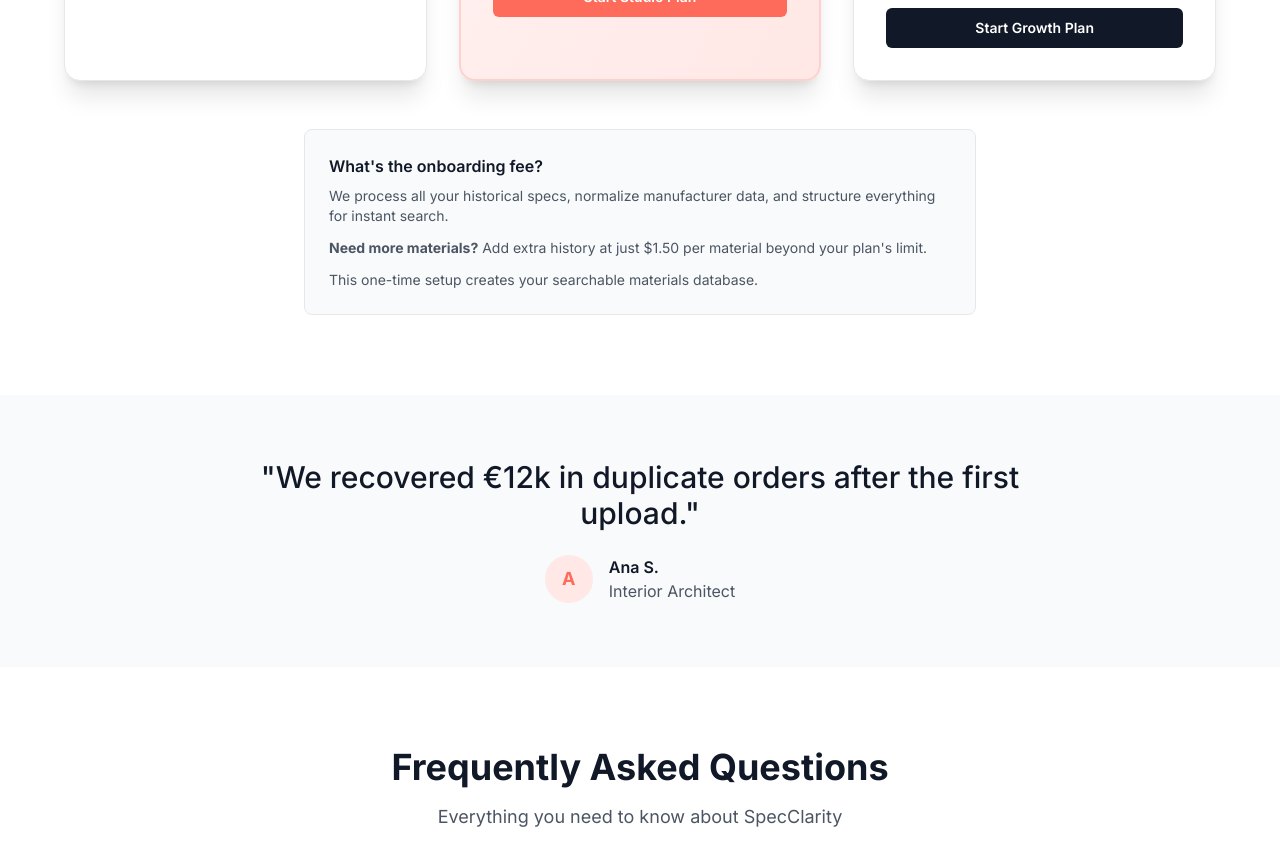
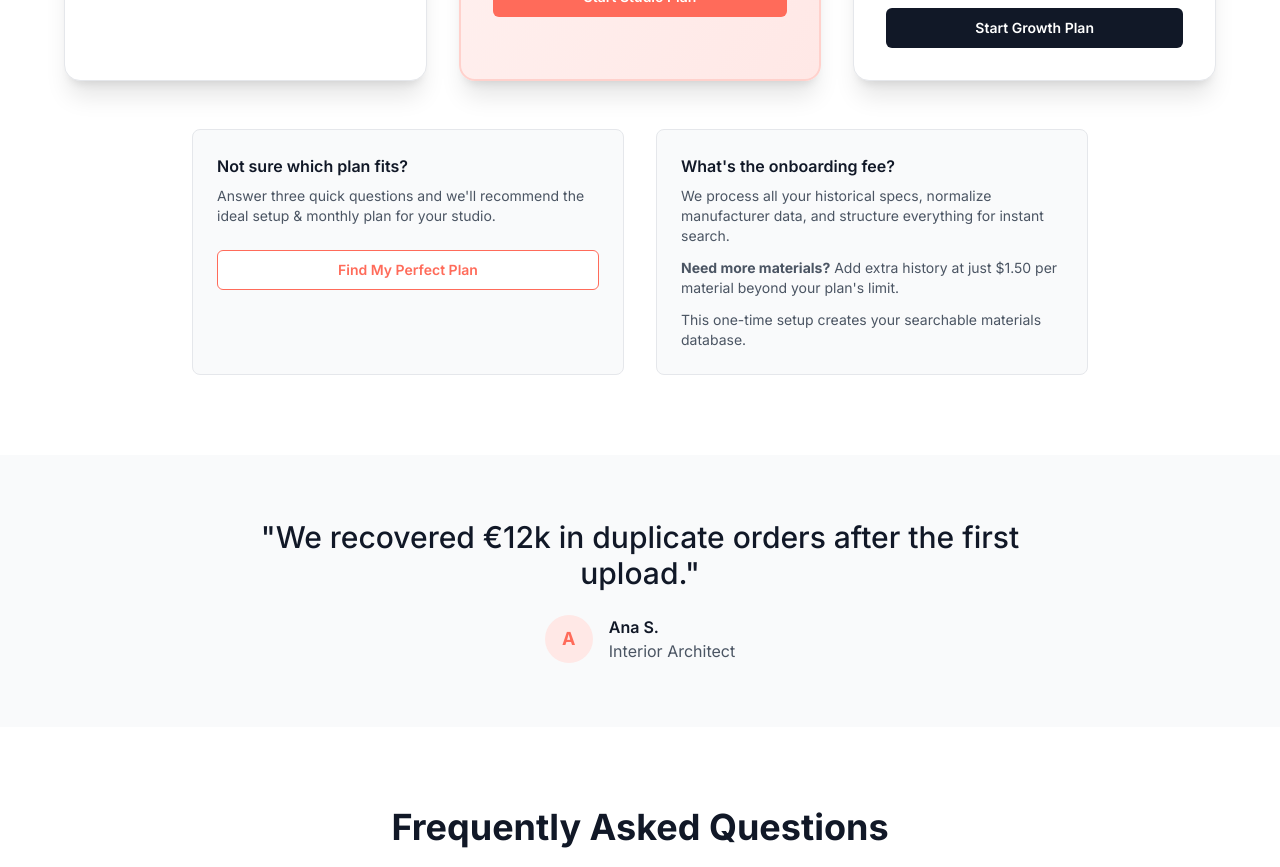
Before and after one commit to martacalvinho/treq-landing, a React (Vite) app: page / in a window 1280 px wide. Shown: the part 3980-4847 px from the top of the page. Built offline with nearby package versions, Linux system fonts and the light colour scheme.

Commit message:
Reverted to commit ac115a0197f65acbf5f25fb8ceaa8f0140c17bff

```diff
--- a/src/components/PricingSection.tsx
+++ b/src/components/PricingSection.tsx
@@ -137,8 +137,25 @@ const PricingSection = () => {
           ))}
         </div>
 
-        {/* Setup Fee Explanation */}
-        <div className="max-w-2xl mx-auto">
+        {/* Helper Sections */}
+        <div className="grid md:grid-cols-2 gap-8 max-w-4xl mx-auto">
+
+          {/* Plan Finder */}
+          <div className="bg-gray-50 rounded-lg p-6 border border-gray-200">
+            <h4 className="font-semibold text-gray-900 mb-2">Not sure which plan fits?</h4>
+            <p className="text-gray-600 text-sm mb-6">
+              Answer three quick questions and we'll recommend the ideal setup & monthly plan for your studio.
+            </p>
+            <Button
+              onClick={() => setShowWizard(true)}
+              variant="outline"
+              className="w-full border-coral text-coral hover:bg-coral hover:text-white font-semibold"
+            >
+              Find My Perfect Plan
+            </Button>
+          </div>
+
+          {/* Setup Fee Explanation */}
           <div className="bg-gray-50 rounded-lg p-6 border border-gray-200">
             <h4 className="font-semibold text-gray-900 mb-2">What's the onboarding fee?</h4>
             <div className="space-y-3 text-sm text-gray-600">
@@ -153,6 +170,7 @@ const PricingSection = () => {
               </p>
             </div>
           </div>
+
         </div>
 
         {/* Plan Finder Wizard Modal */}
```
